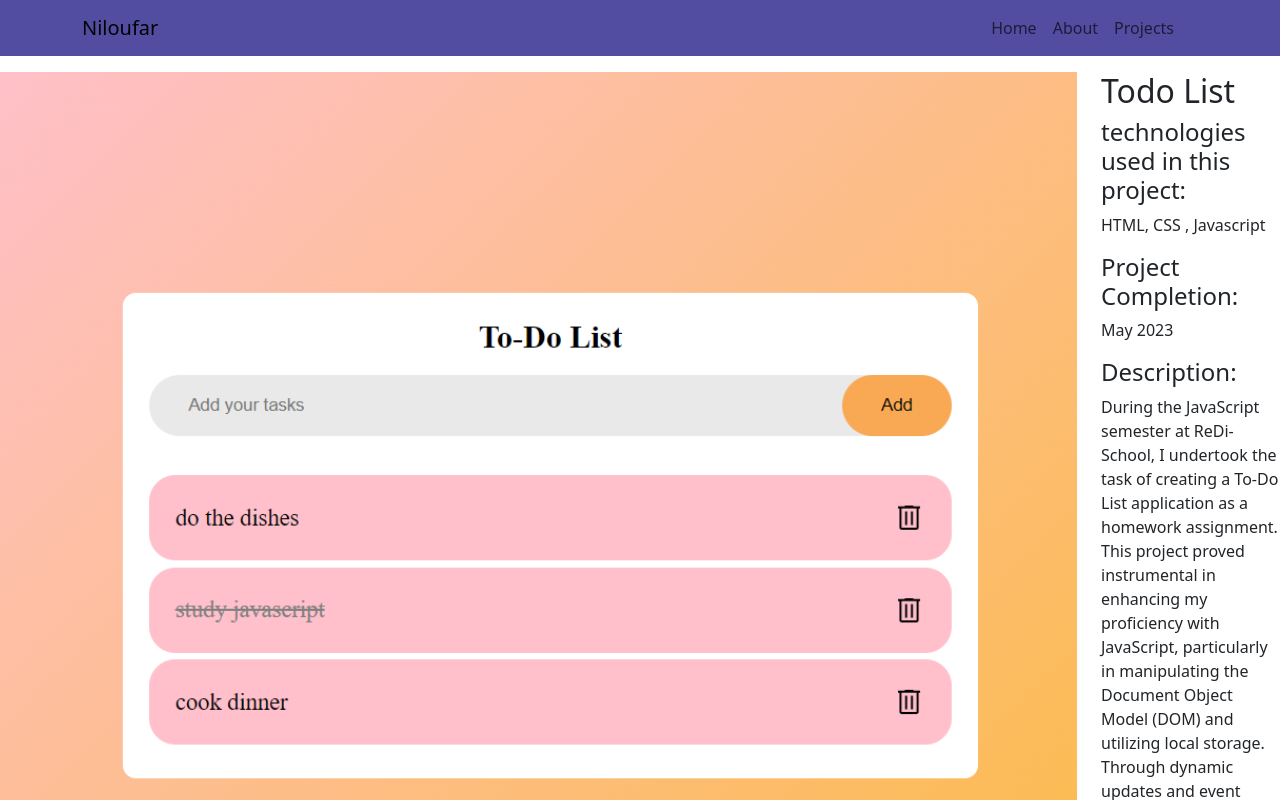
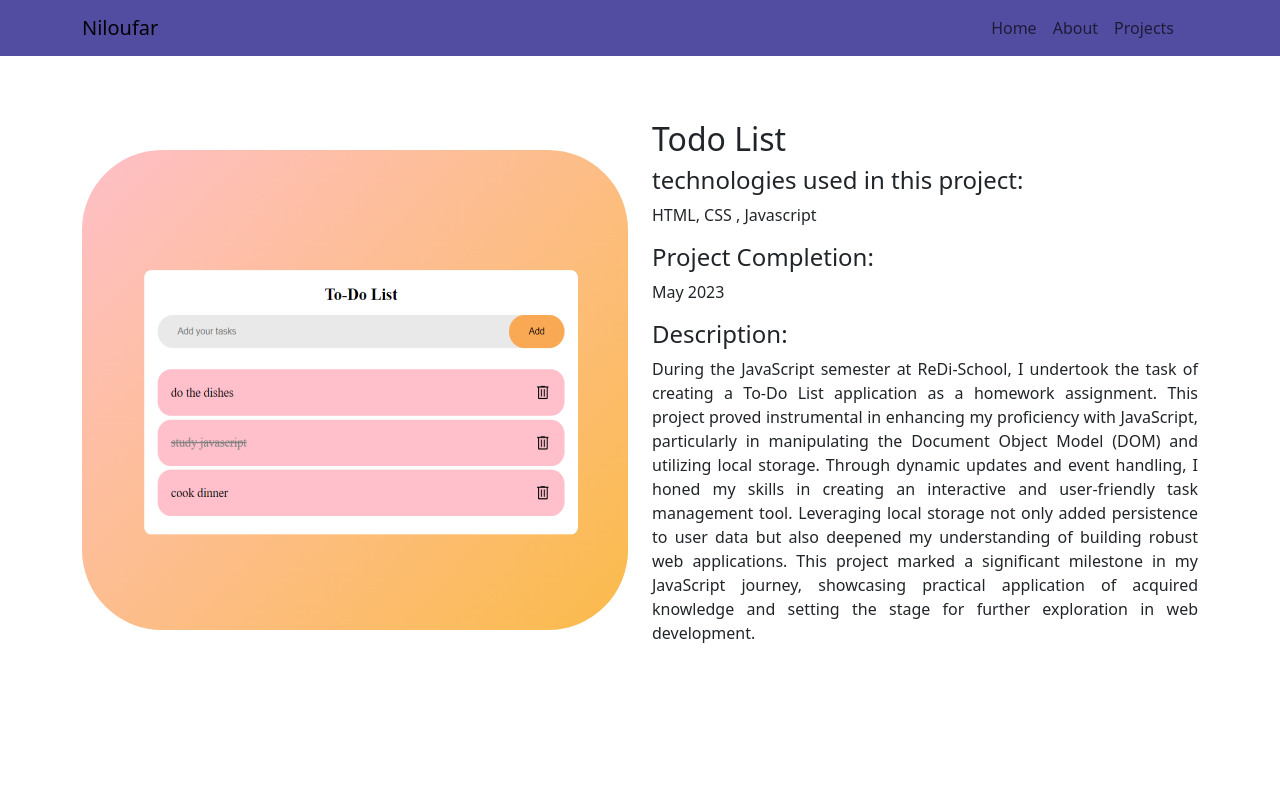
Before and after one commit to Niloufar97/react-portfolio, a React (Vite) app: page /ProjectsInfo/1 in a window 1280 px wide. Shown: the top 800 px of the page. Built offline with nearby package versions, Linux system fonts and the light colour scheme.

Commit message:
better styling on project info component

```diff
--- a/src/components/projectInfo/ProjectInfo.jsx
+++ b/src/components/projectInfo/ProjectInfo.jsx
@@ -1,17 +1,21 @@
-import { useParams } from "react-router-dom"
-import { ProjectsData } from "../../pages/projects/projectsData"
-import Navigation from "../navbar/myNavbar"
-import { Col , Row} from "react-bootstrap"
+import { useParams } from "react-router-dom";
+import { ProjectsData } from "../../pages/projects/projectsData";
+import Navigation from "../navbar/myNavbar";
+import { Col, Container, Row } from "react-bootstrap";
+import "./ProjectInfo.css";
 
 function ProjectInfo() {
-    const projectId = parseInt(useParams().projectId)
-    const projectInformation = ProjectsData.find(project => project.id === projectId )
+  const projectId = parseInt(useParams().projectId);
+  const projectInformation = ProjectsData.find(
+    (project) => project.id === projectId
+  );
   return (
     <div>
-      <Navigation/>
-      <Row>
-        <Col>
-          <img src={projectInformation.img}></img>
+      <Navigation />
+      <Container>
+        <Row className="py-5 align-items-center">
+          <Col className="proImg-container" md={6}>
+            <img src={projectInformation.img} className="img-fluid"></img>
           </Col>
           <Col>
             <h2>{projectInformation.title}</h2>
@@ -20,11 +24,12 @@ function ProjectInfo() {
             <h4>Project Completion:</h4>
             <p>{projectInformation.date}</p>
             <h4>Description:</h4>
-          <p>{projectInformation.desc}</p>
+            <p className="description-text">{projectInformation.desc}</p>
           </Col>
         </Row>
+      </Container>
     </div>
-  )
+  );
 }
 
-export default ProjectInfo
+export default ProjectInfo;
--- /dev/null
+++ b/src/components/projectInfo/projectInfo.css
@@ -0,0 +1,8 @@
+.proImg-container img{
+    width: 35rem;
+    height: 30rem;
+    border-radius: 5rem;
+}
+.description-text{
+    text-align: justify;
+}
```
Lines whose indentation alone changed are shown as unchanged.
